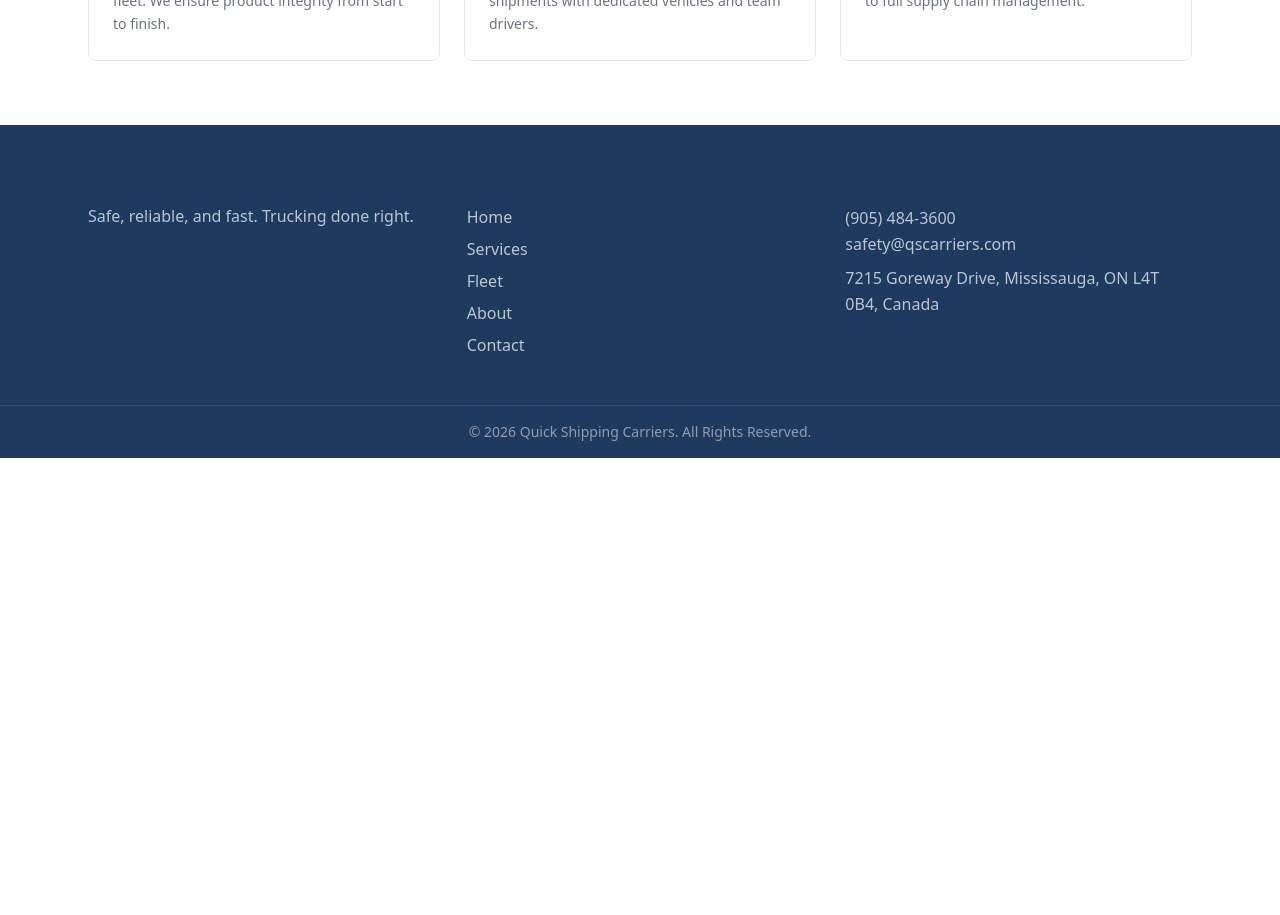
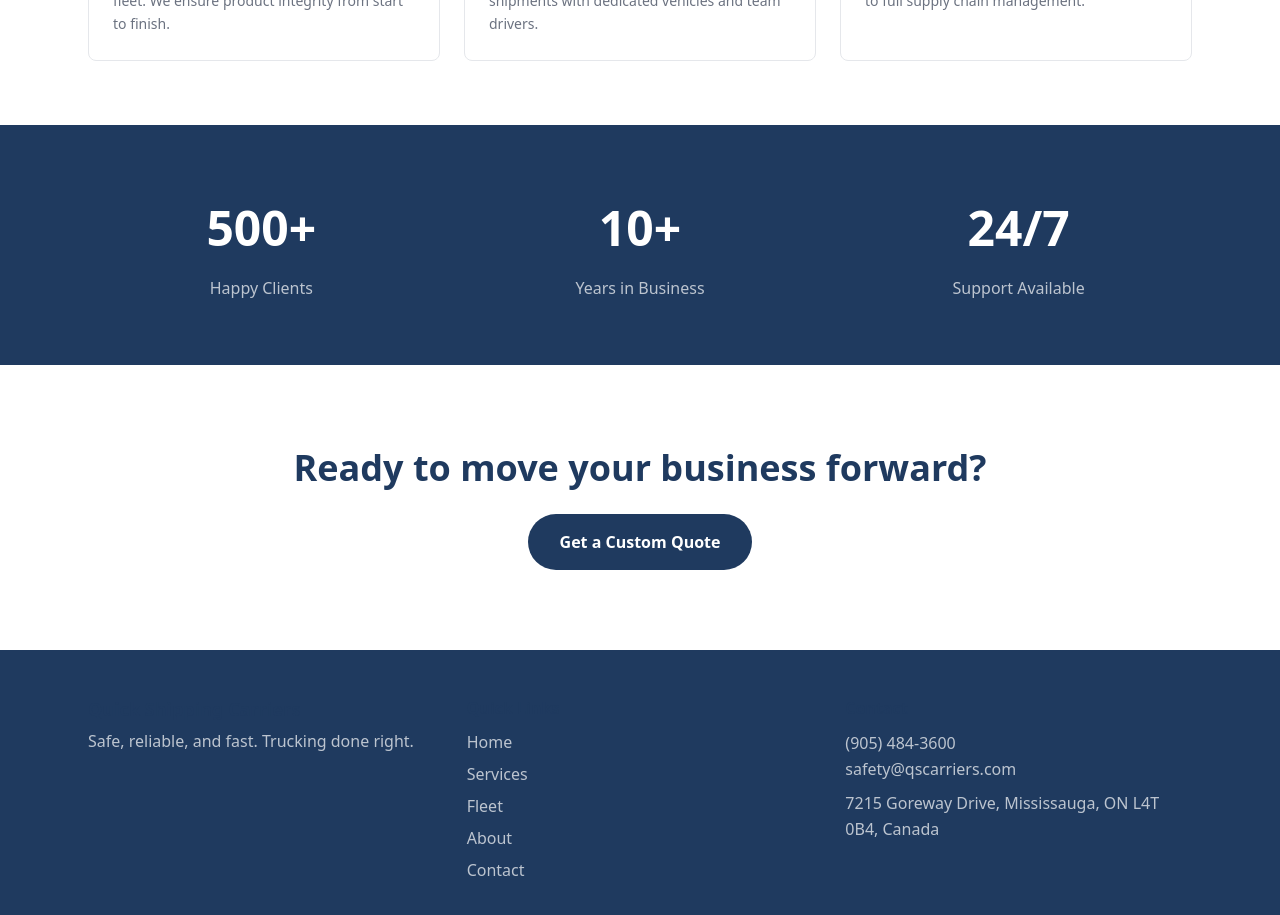
Before and after one commit to zeeshanrw/quick-shipping-carriers-website, a Next.js app: page / in a window 1280 px wide. Shown: the part 1720-2635 px from the top of the page. Before the commit the page ends 2178 px from the top, so only its background shows below. Built offline with nearby package versions, Linux system fonts and the light colour scheme.

Commit message:
feat: add Stats and CTA sections, complete homepage layout

```diff
--- a/app/page.tsx
+++ b/app/page.tsx
@@ -1,6 +1,8 @@
 import Hero from "@/components/Hero";
 import TrustPillars from "@/components/TrustPillars";
 import ServicesOverview from "@/components/ServicesOverview";
+import Stats from "@/components/Stats";
+import CTASection from "@/components/CTASection";
 
 export default function Home() {
   return (
@@ -8,6 +10,8 @@ export default function Home() {
       <Hero />
       <TrustPillars />
       <ServicesOverview />
+      <Stats />
+      <CTASection />
     </div>
   );
 }
--- /dev/null
+++ b/components/CTASection.tsx
@@ -0,0 +1,17 @@
+import Link from "next/link";
+
+export default function CTASection() {
+  return (
+    <section className="py-20 text-center px-6">
+      <h2 className="text-3xl md:text-4xl mb-6">
+        Ready to move your business forward?
+      </h2>
+      <Link
+        href="/quote"
+        className="inline-block bg-navy text-white px-8 py-4 rounded-full font-semibold hover:bg-navy-light transition-colors"
+      >
+        Get a Custom Quote
+      </Link>
+    </section>
+  );
+}
--- /dev/null
+++ b/components/Stats.tsx
@@ -0,0 +1,18 @@
+import { STATS } from "@/lib/constants";
+
+export default function Stats() {
+  return (
+    <section className="bg-navy py-16">
+      <div className="max-w-6xl mx-auto px-6 grid grid-cols-1 md:grid-cols-3 gap-8 text-center">
+        {STATS.map((stat) => (
+          <div key={stat.label}>
+            <p className="text-4xl md:text-5xl font-bold text-white mb-2">
+              {stat.value}
+            </p>
+            <p className="text-white/70">{stat.label}</p>
+          </div>
+        ))}
+      </div>
+    </section>
+  );
+}
```
